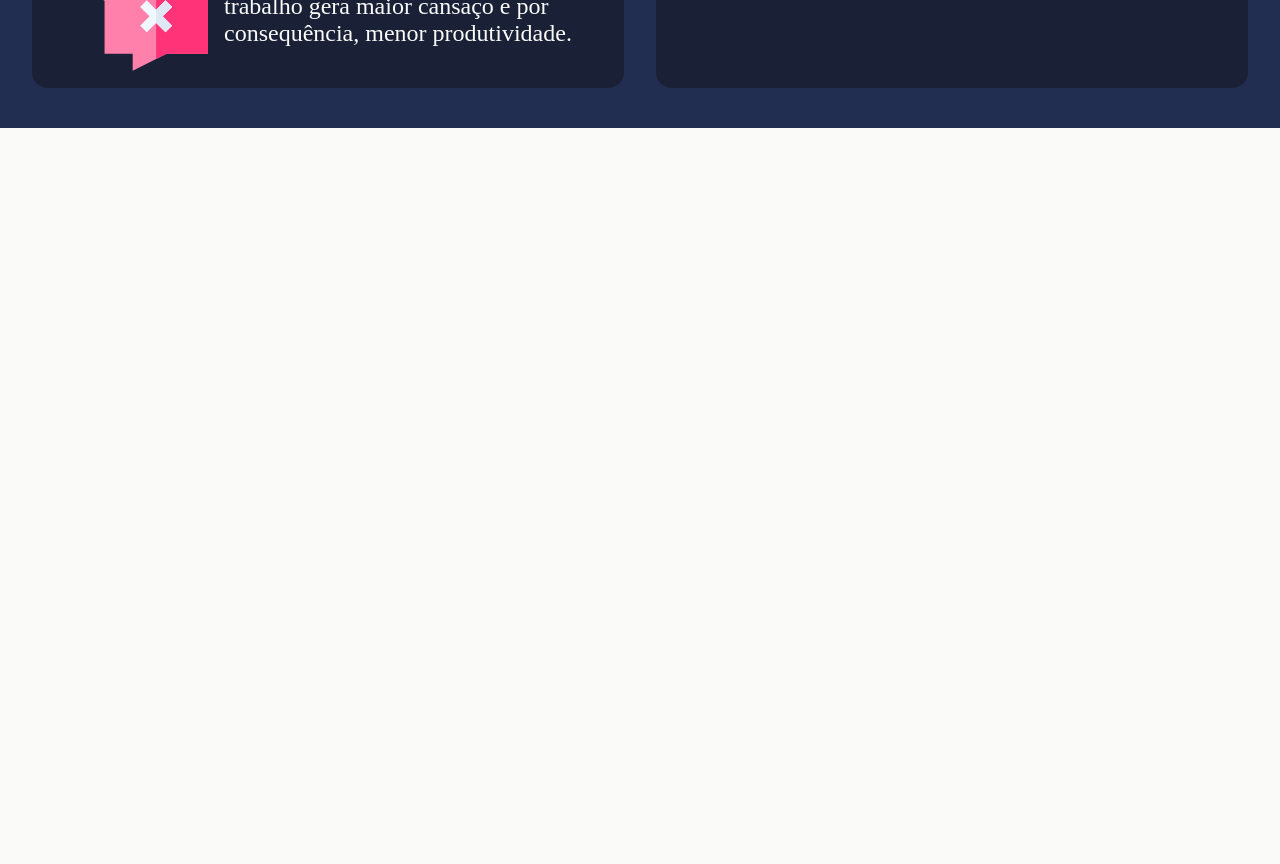
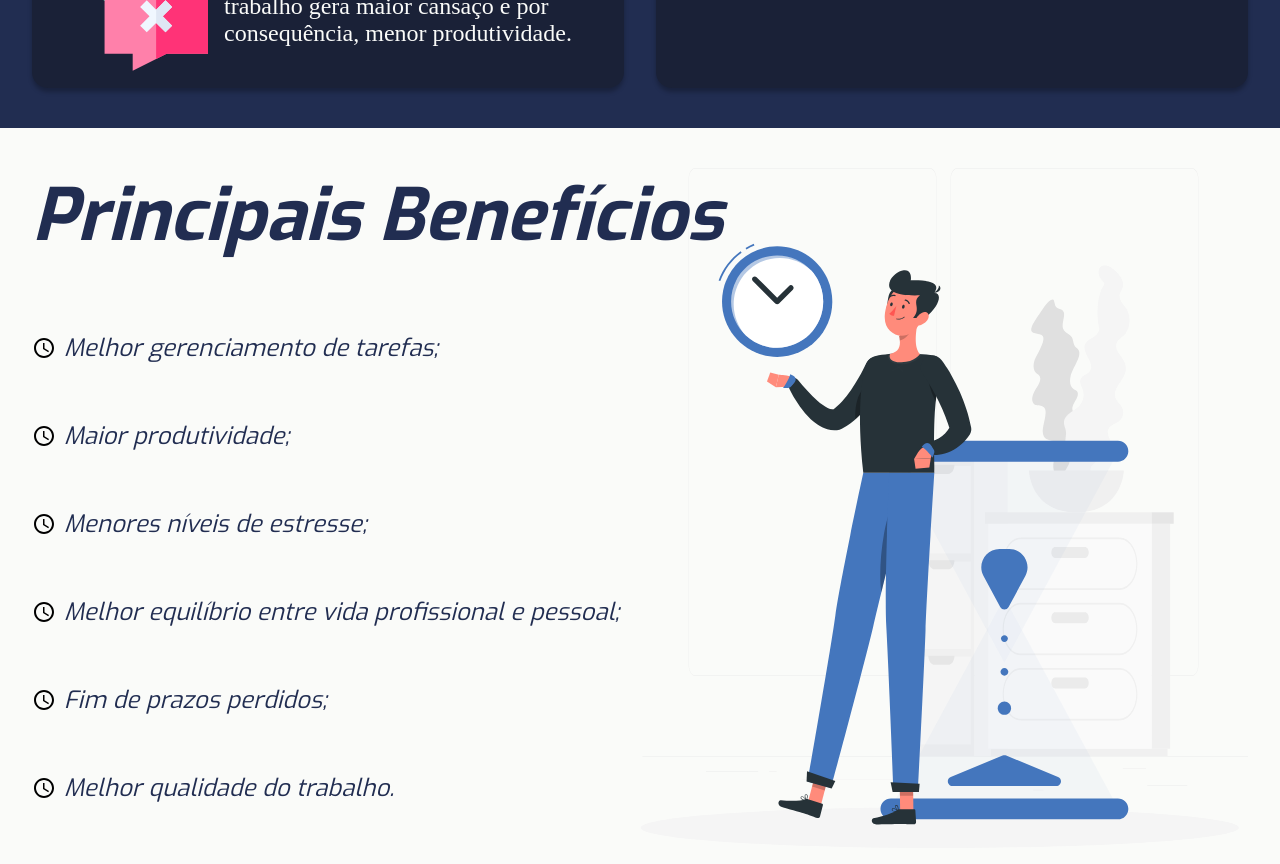
Before and after one commit to gmcotta/ExpWeek-desafio, a React (Create React App) app: page / in a window 1280 px wide. Shown: the part 2260-3124 px from the top of the page. Before the commit the page ends 2388 px from the top, so only its background shows below. Built offline with nearby package versions, Linux system fonts and the light colour scheme; a web font is replaced by a local one.

Commit message:
Creating benefits section

```diff
--- a/src/pages/landing-page/index.tsx
+++ b/src/pages/landing-page/index.tsx
@@ -6,12 +6,15 @@ import imgWorkspace from '../../assets/images/vetor_workstation.svg';
 import imgRelax from '../../assets/images/vetor_relax.svg';
 import imgYesNo from '../../assets/images/vetor_yes_no.svg';
 import imgRedesSociais from '../../assets/images/vetor_redes_sociais.svg';
+import imgBeneficios from '../../assets/images/vetor_homem_tempo.svg';
+import iconRelogio from '../../assets/images/icone_relogio.svg';
 
 import {
   Container,
   TimeManagementSection,
   DefinitionSection,
   LosingTimeSection,
+  BenefitsSection,
 } from './styles';
 
 const LandingPage: React.FC = () => {
@@ -104,6 +107,60 @@ const LandingPage: React.FC = () => {
           </div>
         </div>
       </LosingTimeSection>
+      <BenefitsSection>
+        <h2>Principais Benefícios</h2>
+        <ul>
+          <li>
+            <img
+              className="icone-relogio"
+              src={iconRelogio}
+              alt="Ícone relógio"
+            />
+            <span>Melhor gerenciamento de tarefas;</span>
+          </li>
+          <li>
+            <img
+              className="icone-relogio"
+              src={iconRelogio}
+              alt="Ícone relógio"
+            />
+            <span>Maior produtividade;</span>
+          </li>
+          <li>
+            <img
+              className="icone-relogio"
+              src={iconRelogio}
+              alt="Ícone relógio"
+            />
+            <span>Menores níveis de estresse;</span>
+          </li>
+          <li>
+            <img
+              className="icone-relogio"
+              src={iconRelogio}
+              alt="Ícone relógio"
+            />
+            <span>Melhor equilíbrio entre vida profissional e pessoal;</span>
+          </li>
+          <li>
+            <img
+              className="icone-relogio"
+              src={iconRelogio}
+              alt="Ícone relógio"
+            />
+            <span>Fim de prazos perdidos;</span>
+          </li>
+          <li>
+            <img
+              className="icone-relogio"
+              src={iconRelogio}
+              alt="Ícone relógio"
+            />
+            <span>Melhor qualidade do trabalho.</span>
+          </li>
+        </ul>
+        <img src={imgBeneficios} alt="Homem com um relógio e ampulheta" />
+      </BenefitsSection>
     </Container>
   );
 };
--- a/src/pages/landing-page/styles.ts
+++ b/src/pages/landing-page/styles.ts
@@ -81,7 +81,7 @@ export const DefinitionSection = styled.section`
 `;
 
 export const LosingTimeSection = styled.section`
-  padding: 4rem 3.2rem 4rem 3.2rem;
+  padding: 4rem 3.2rem;
   overflow: auto;
   background-color: var(--color-background-blue-dark);
   color: var(--color-text-light);
@@ -114,6 +114,7 @@ export const LosingTimeSection = styled.section`
     border-radius: 1.6em;
     padding: 1.6rem;
     width: 100%;
+    box-shadow: 0px 4px 4px rgba(0, 0, 0, 0.25);
 
     > div {
       display: flex;
@@ -132,3 +133,46 @@ export const LosingTimeSection = styled.section`
     }
   }
 `;
+
+export const BenefitsSection = styled.section`
+  padding: 4rem 3.2rem;
+  height: 100vh;
+  color: var(--color-text-dark);
+  position: relative;
+
+  & h2 {
+    font-family: 'Exo', sans-serif;
+    font-size: 7.2rem;
+    font-style: italic;
+    margin-bottom: 6.4rem;
+    margin-bottom: 4rem;
+  }
+
+  & img {
+    position: absolute;
+    right: 3.2rem;
+    top: 4rem;
+    z-index: -1;
+    height: 68rem;
+  }
+
+  & ul {
+    font-family: 'Exo', sans-serif;
+    font-size: 2.4rem;
+    font-style: italic;
+    list-style: none;
+    line-height: 8.8rem;
+
+    & li {
+      display: flex;
+      align-items: center;
+
+      > img.icone-relogio {
+        width: 2.4rem;
+        height: 2.4rem;
+        position: initial;
+        margin-right: 0.8rem;
+      }
+    }
+  }
+`;
```
Also changed, not shown: src/assets/images/icone_relogio.svg (added), src/assets/images/vetor_homem_tempo.svg (added).
